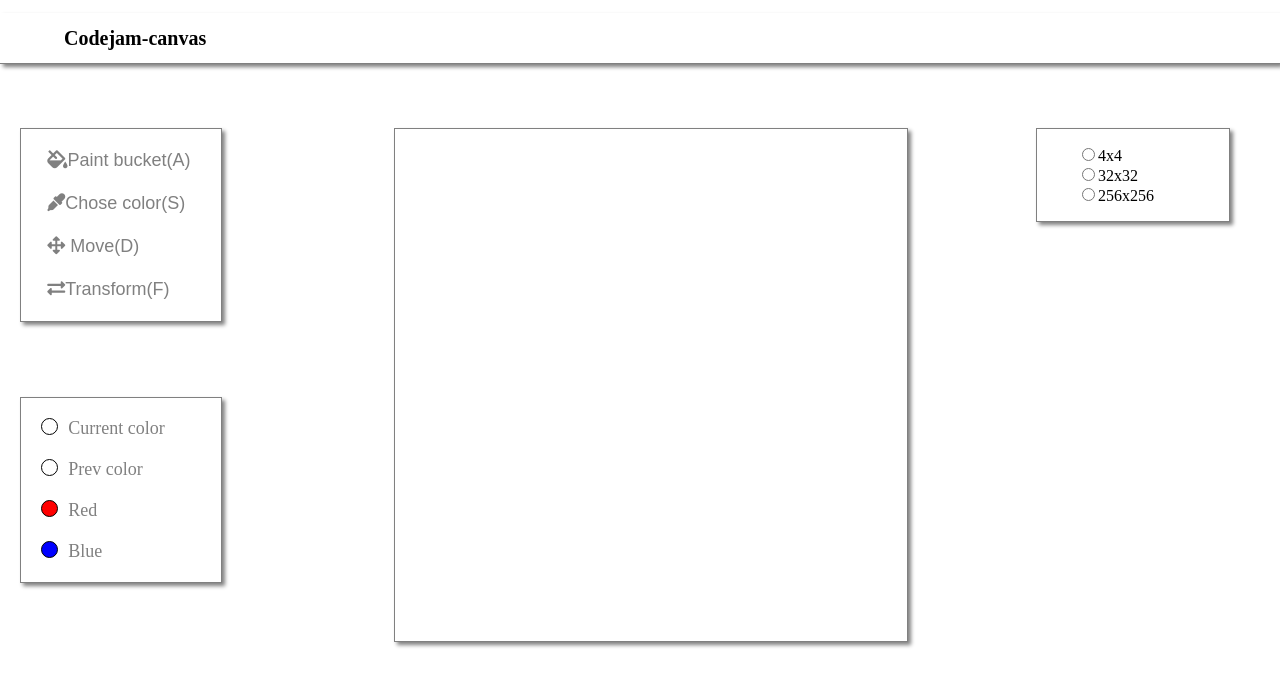
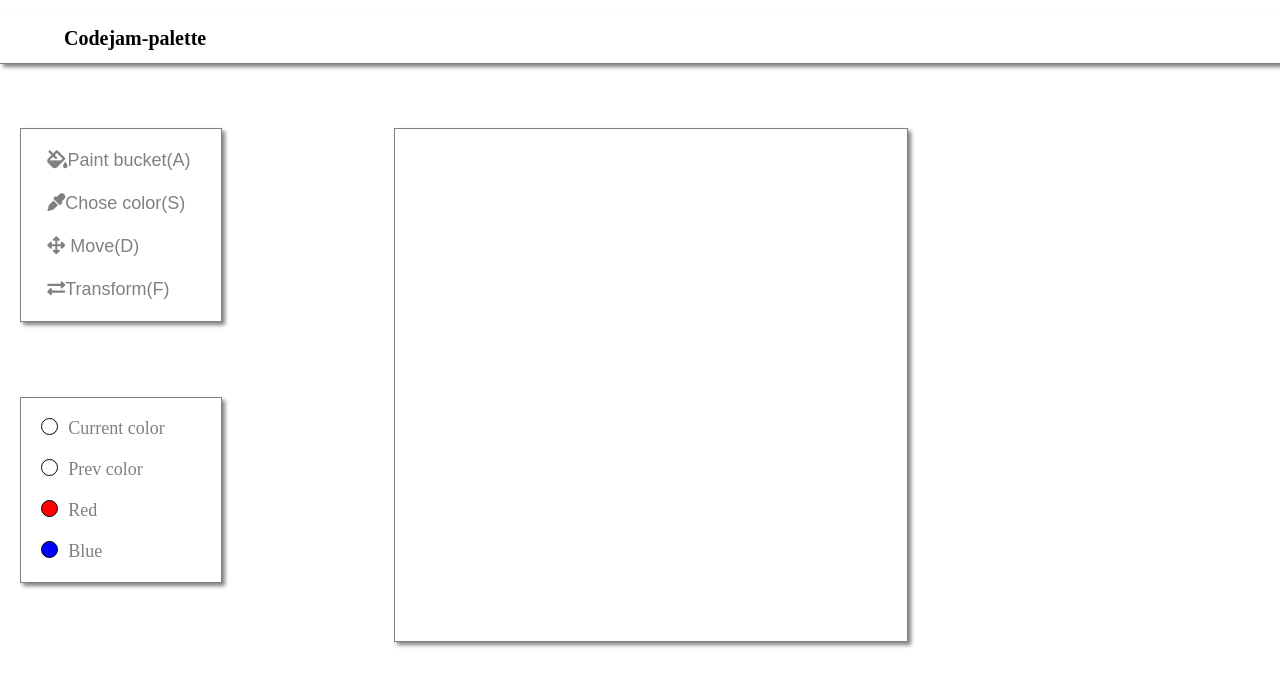
Before and after one commit to ilyay95/palette, a plain HTML site: page index.html in a window 1280 px wide. Drawn offline with Linux system fonts and the light colour scheme; no server answers.

Commit message:
init:start progect codejam-palette

```diff
--- a/index.html
+++ b/index.html
@@ -1,12 +1,12 @@
 <!DOCTYPE html>
 <html>
     <head>
-        <title>codejam-canvas</title>
+        <title>codejam-palette</title>
         <link rel="stylesheet" href="style.css">
         <link rel="stylesheet" href="https://use.fontawesome.com/releases/v5.8.1/css/all.css" integrity="sha384-50oBUHEmvpQ+1lW4y57PTFmhCaXp0ML5d60M1M7uH2+nqUivzIebhndOJK28anvf" crossorigin="anonymous">
     </head>
     <body>
-        <header><h1>Codejam-canvas</h1></header>
+        <header><h1>Codejam-palette</h1></header>
         <main>
 
             <div>
@@ -29,13 +29,6 @@
         </div>
             <canvas></canvas>
 
-            <div class="images">
-                <ul class="ul-none">
-                    <li><input type="radio" onclick="pic4x4()" />4x4</li>
-                    <li><input type="radio" onclick="pic32x32()" />32x32</li>
-                    <li><input type="radio" onclick="Img()" />256x256 </li>
-                </ul>
-            </div>
 
         </main>
         <script src="main.js"></script>
```
